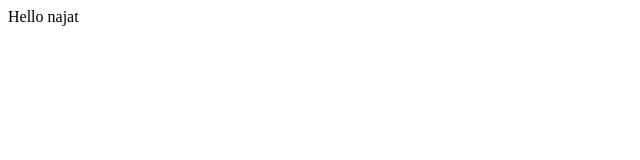
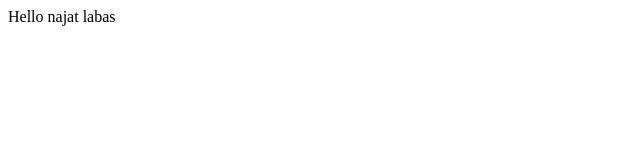
Before and after one commit to rafikinajat1/gitessai, a plain HTML site: page index.html in a window 1280 px wide. Shown: the full height of the page, 0-640 px from the left. Drawn offline with Linux system fonts and the light colour scheme.

Commit message:
Update index.html

```diff
--- a/index.html
+++ b/index.html
@@ -6,6 +6,6 @@
     <title>Document</title>
 </head>
 <body>
-    Hello najat
+    Hello najat labas
 </body>
 </html>
```
